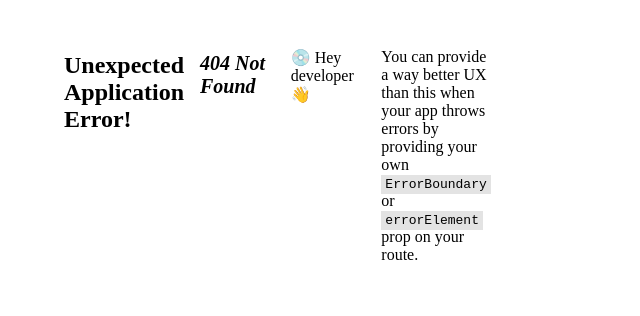
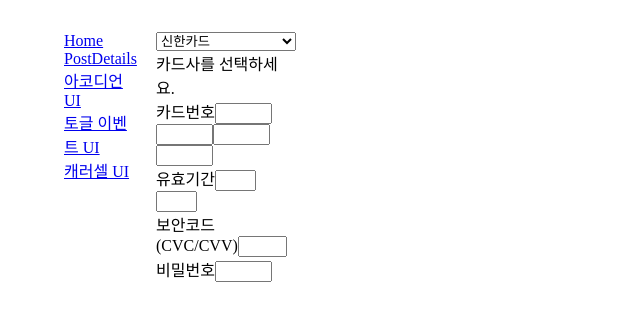
Before and after one commit to JangHwanPark/React_State_Practice, a React (Create React App) app in the folder ch05_state/: page /mini-projects/credit-card in a window 1280 px wide. Before the commit this address had no page. Shown: the top 316 px of the page, without its empty margins (0-640 px from the left). Built offline with nearby package versions, Linux system fonts and the light colour scheme.

Commit message:
feat: 신용카드 등록 페이지

```diff
--- a/ch05_state/src/index.js
+++ b/ch05_state/src/index.js
@@ -21,6 +21,7 @@ import Accordion from "./pages/Accordion";
 import PostList from "./pages/MiniProjects/Posts/PostList";
 import PostDetail from "./pages/MiniProjects/Posts/PostDetail";
 import BasicUseStatePage from "./pages/UseState/BasicUseStatePage";
+import CreditCardPage from "./pages/MiniProjects/CreditCard/CreditCardPage";
 
 const router = createBrowserRouter([
   {
@@ -28,6 +29,9 @@ const router = createBrowserRouter([
     element: <App/>,
     children: [
       {index: true, element: <Home/>},
+      {path: "/mini-projects/posts", element: <PostList/>},
+      {path: "/mini-projects/posts/:slug", element: <PostDetail/>},
+      {path: "/mini-projects/credit-card", element: <CreditCardPage/>},
       {path: "/accordion", element: <Accordion/>},
       {path: "/use-state/basic", element: <BasicUseStatePage/>},
       {path: "/use-state/array", element: <ArrayUseStatePage/>},
@@ -35,8 +39,6 @@ const router = createBrowserRouter([
       {path: "/use-effect/button/toggle", element: <ButtonShowEvent/>},
       {path: "/use-effect/button/toggle", element: <ButtonShowEvent/>},
       {path: "/use-effect/carousel", element: <Carousel/>},
-      {path: "/mini-projects/posts", element: <PostList/>},
-      {path: "/mini-projects/posts/:slug", element: <PostDetail/>},
     ]
   }
 ])
--- a/ch05_state/src/pages/Home.jsx
+++ b/ch05_state/src/pages/Home.jsx
@@ -6,6 +6,7 @@ const HOME_PATH = [
     {
         title: "Mini Project Home",
         children: [
+            {title: "Credit Card", path: "mini-projects/credit-card"},
             {title: "PostList", path: "/mini-projects/posts"}
         ]
     },
--- /dev/null
+++ b/ch05_state/src/pages/MiniProjects/CreditCard/CardComponent.jsx
@@ -0,0 +1,14 @@
+import React from 'react';
+
+export default function CardComponent({...props}) {
+    const {pgCompany, cardNumber, validity, securityCode} = props;
+
+    return (
+        <div>
+            {pgCompany}
+            {cardNumber}
+            {validity}
+            {securityCode}
+        </div>
+    );
+}
--- /dev/null
+++ b/ch05_state/src/pages/MiniProjects/CreditCard/CreditCardPage.jsx
@@ -0,0 +1,63 @@
+import React, {useState} from 'react';
+import InputComponent from "./InputComponent";
+import CardComponent from "./CardComponent";
+import SelectComponent from "./SelectComponent";
+
+const koreanCardCompanies = [
+    { name: "신한카드", value: "shinhan" },
+    { name: "KB국민카드", value: "kb" },
+    { name: "삼성카드", value: "samsung" },
+    { name: "현대카드", value: "hyundai" },
+    { name: "롯데카드", value: "lotte" },
+    { name: "하나카드", value: "hana" },
+    { name: "우리카드", value: "woori" },
+    { name: "NH농협카드", value: "nh" },
+    { name: "비씨카드", value: "bc" },
+    { name: "씨티카드", value: "citi" }
+];
+
+const InputInfo = [
+    { inputId: "card-number", label: "카드번호", parts: [{ maxLength: 4 }, { maxLength: 4 }, { maxLength: 4 }, { maxLength: 4 }] },
+    { inputId: "validity-period", label: "유효기간", parts: [{ maxLength: 2 }, { maxLength: 2 }] },
+    { inputId: "security-code", label: "보안코드 (CVC/CVV)", parts: [{ maxLength: 3 }] },
+    { inputId: "card-pwd", label: "비밀번호", parts: [{ maxLength: 4 }] },
+];
+
+export default function CreditCardPage() {
+    const [pgCompany, setCardCompany] = useState('카드사를 선택하세요.');
+    const [cardNumber, setCardNumber] = useState();
+    const [validity, setValidity] = useState();
+    const [securityCode, setSecurityCode] = useState();
+    const [cardPass, setCardPass] = useState();
+
+    console.log(`CreditCardPage: ${pgCompany}`)
+    console.log(`CardNumber: ${cardNumber}`)
+
+    return (
+        <div className={'col-span-12'}>
+            <SelectComponent
+                koreanCardCompanies={koreanCardCompanies}
+                pgCompany={pgCompany}
+                setCardCompany={setCardCompany}
+            />
+
+            {/* ***** 카드정보 출력 ***** */}
+            <CardComponent
+                pgCompany={pgCompany}
+                cardNumber={cardNumber}
+                validity={validity}
+                securityCode={securityCode}
+            />
+
+            {/* ***** 카드정보 입력 ******/}
+            {InputInfo.map(info => (
+                <InputComponent
+                    key={info.inputId}
+                    inputId={info.inputId}
+                    label={info.label}
+                    parts={info.parts}
+                />
+            ))}
+        </div>
+    );
+}
--- /dev/null
+++ b/ch05_state/src/pages/MiniProjects/CreditCard/InputComponent.jsx
@@ -0,0 +1,22 @@
+import React from 'react';
+
+export default function InputComponent({inputId, label, parts}) {
+
+
+    return (
+        <div>
+            <label htmlFor={inputId}>{label}</label>
+            {parts.map((part, index) => (
+                <input
+                    key={`${inputId}-${index}`}
+                    id={`${inputId}-${index}`}
+                    className="border-b-2 border-black"
+                    type="text"
+                    maxLength={part.maxLength}
+                    size={part.size || part.maxLength}
+                    style={{ width: `${part.size * 10}px` }}
+                />
+            ))}
+        </div>
+    );
+}
--- /dev/null
+++ b/ch05_state/src/pages/MiniProjects/CreditCard/SelectComponent.jsx
@@ -0,0 +1,16 @@
+import React from 'react';
+
+export default function SelectComponent({koreanCardCompanies, pgCompany, setCardCompany}) {
+    const handleChange = (e) => {
+        setCardCompany(e.target.value)
+    }
+
+    return (
+        <select name="card_combo" id="card-combo" onChange={handleChange} required="required">
+            <option value="" disabled hidden>카드사를 선택하세요.</option>
+            {koreanCardCompanies.map(item => (
+                <option key={item.value} value={item.value}>{item.name}</option>
+            ))}
+        </select>
+    );
+}
```
